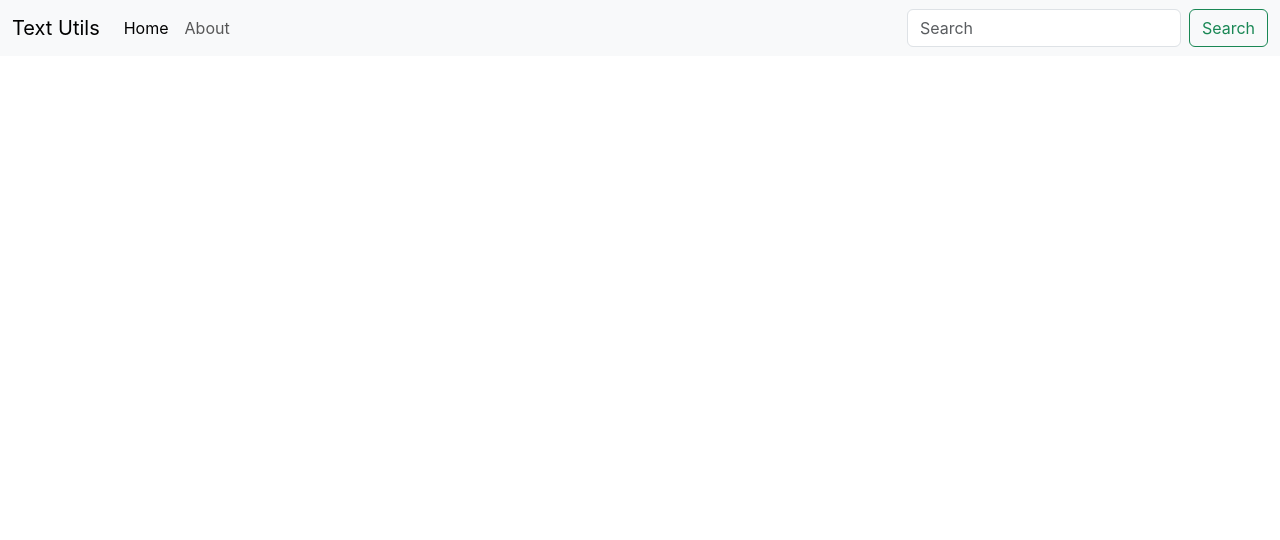
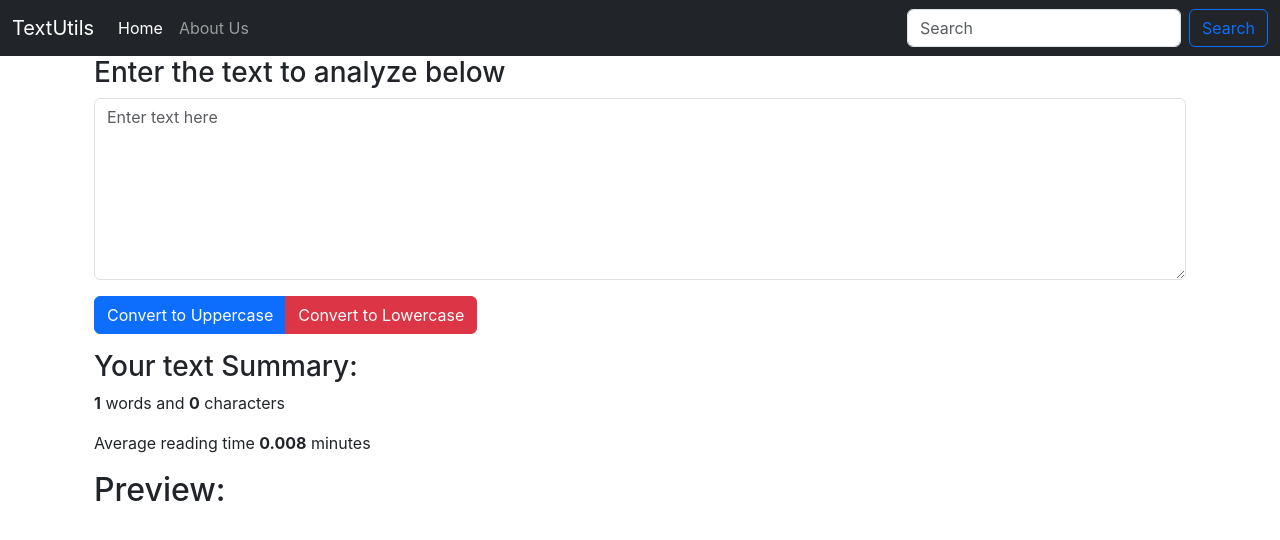
Before and after one commit to VivekMohanta03/TextUtils-React, a React (Create React App) app: page /about in a window 1280 px wide. Shown: the top 540 px of the page. Built offline with nearby package versions, Linux system fonts and the light colour scheme.

Commit message:
added features

```diff
--- a/public/index.html
+++ b/public/index.html
@@ -27,7 +27,7 @@
       work correctly both with client-side routing and a non-root public URL.
       Learn how to configure a non-root public URL by running `npm run build`.
     -->
-    <title>React App</title>
+    <title>TextUtils App </title>
   </head>
   <body>
     <noscript>You need to enable JavaScript to run this app.</noscript>
--- a/src/App.js
+++ b/src/App.js
@@ -1,30 +1,15 @@
 import './App.css';
+import Navbar from './components/Navbar';
+import TextForm from './components/TextForm';
+
 
 function App() {
   return (
     <>
-      <nav className="navbar navbar-expand-lg bg-body-tertiary">
-        <div className="container-fluid">
-          <a className="navbar-brand" href="/">Text Utils</a>
-          <button className="navbar-toggler" type="button" data-bs-toggle="collapse" data-bs-target="#navbarSupportedContent" aria-controls="navbarSupportedContent" aria-expanded="false" aria-label="Toggle navigation">
-            <span className="navbar-toggler-icon"></span>
-          </button>
-          <div className="collapse navbar-collapse" id="navbarSupportedContent">
-            <ul className="navbar-nav me-auto mb-2 mb-lg-0">
-              <li className="nav-item">
-                <a className="nav-link active" aria-current="page" href="/">Home</a>
-              </li>
-              <li className="nav-item">
-                <a className="nav-link" href="/">About</a>
-              </li>
-            </ul>
-            <form className="d-flex" role="search">
-              <input className="form-control me-2" type="search" placeholder="Search" aria-label="Search"/>
-              <button className="btn btn-outline-success" type="submit">Search</button>
-            </form>
-          </div>
-        </div>
-      </nav>
+      <Navbar title="TextUtils" aboutText="About Us"/>
+      <div className="container my-6">
+        <TextForm heading="Enter the text to analyze below"/>
+      </div>
     </>
   );
 }
--- /dev/null
+++ b/src/components/Navbar.js
@@ -0,0 +1,39 @@
+import React from 'react'
+import PropTypes from 'prop-types'
+
+export default function Navbar(props) {
+  return (
+    <nav className="navbar navbar-expand-lg navbar-dark bg-dark">
+        <div className="container-fluid">
+          <a className="navbar-brand" href="/">{props.title}</a>
+          <button className="navbar-toggler" type="button" data-bs-toggle="collapse" data-bs-target="#navbarSupportedContent" aria-controls="navbarSupportedContent" aria-expanded="false" aria-label="Toggle navigation">
+            <span className="navbar-toggler-icon"></span>
+          </button>
+          <div className="collapse navbar-collapse" id="navbarSupportedContent">
+            <ul className="navbar-nav me-auto mb-2 mb-lg-0">
+              <li className="nav-item">
+                <a className="nav-link active" aria-current="page" href="/">Home</a>
+              </li>
+              <li className="nav-item">
+                <a className="nav-link" href="/">{props.aboutText}</a>
+              </li>
+            </ul>
+            <form className="d-flex" role="search">
+              <input className="form-control me-2" type="search" placeholder="Search" aria-label="Search"/>
+              <button className="btn btn-outline-primary" type="submit">Search</button>
+            </form>
+          </div>
+        </div>
+      </nav>
+  )
+}
+
+Navbar.propTypes = {
+    title: PropTypes.string.isRequired,
+    aboutText: PropTypes.string.isRequired
+}
+
+Navbar.defaultProps = {
+    title: "Set_title_here",
+    aboutText: "About_text_here"
+}
--- /dev/null
+++ b/src/components/TextForm.js
@@ -0,0 +1,39 @@
+import React, {useState} from 'react'
+
+export default function TextForm(props) {
+    const handleUpClick = ()=>{
+        let newText = text.toUpperCase();
+        setText(newText);
+    }
+    const handleLowClick = ()=>{
+        let newText = text.toLowerCase();
+        setText(newText);
+    }
+    const handleOnChange = (event)=>{
+        setText(event.target.value);
+    }
+    const [text, setText] = useState('');
+    //text = "new text"; //Wrong way to change the state
+    //setText("newText"); //Correct way to change the state
+    return (
+        <>
+        <div className='container'>
+            <h3>{props.heading}</h3>
+            <div className="mb-3">
+                <textarea className="form-control" value ={text} onChange={handleOnChange} id="myBox" rows="7" placeholder='Enter text here'></textarea>
+            </div>
+            <div className="btn-group">
+                <button className="btn btn-primary" onClick={handleUpClick}>Convert to Uppercase</button>
+                <button className="btn btn-danger" onClick={handleLowClick}>Convert to Lowercase</button>
+            </div>
+        </div>
+        <div className="container my-3">
+            <h3>Your text Summary: </h3>
+            <p><b>{text.split(" ").length}</b> words and <b>{text.length}</b> characters</p>
+            <p>Average reading time <b>{text.split(" ").length*0.008}</b> minutes</p>
+            <h2>Preview: </h2>
+            <p>{text}</p>
+        </div>
+        </>
+    )
+}
```
